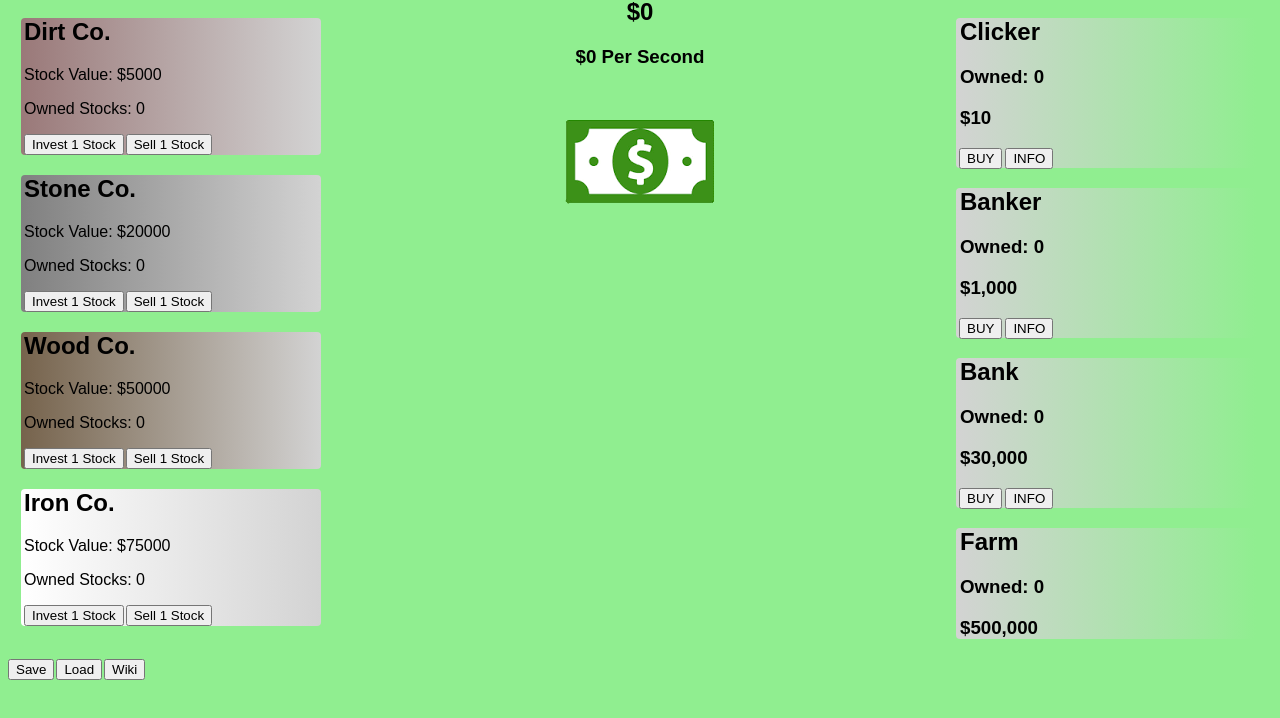
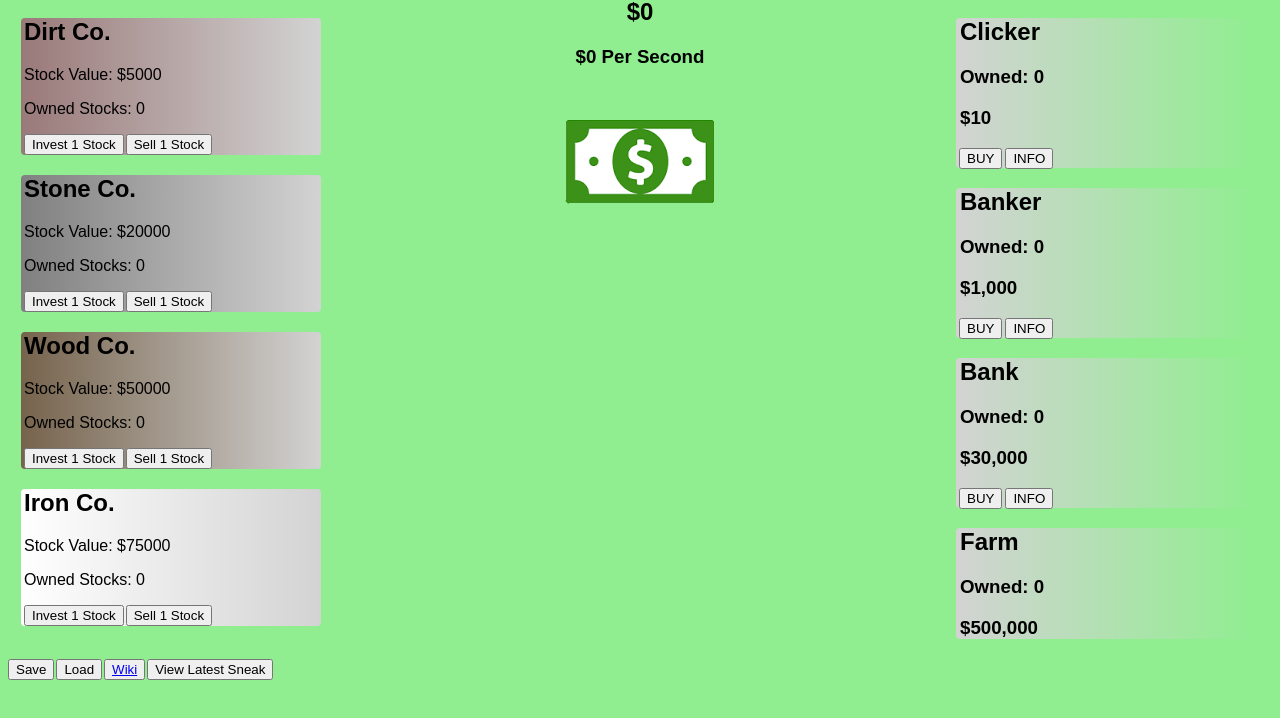
Before and after one commit to grabezany/grabezany.github.io, a plain HTML site: page Investing.html in a window 1280 px wide. Shown: the part 82-800 px from the top of the page. Drawn offline with Linux system fonts and the light colour scheme.

Commit message:
Update Investing.html

```diff
--- a/Investing.html
+++ b/Investing.html
@@ -9,6 +9,7 @@
 
 </head>
 <body bgcolor="darkgrey">
+
         <div class="Text">
             <h1>Insane Investing</h1>
             <h2 id="MoneyStored">$0</h2>
@@ -85,7 +86,22 @@
                 <button id="GoldInvest" style="margin-left: 3px">Invest 1 Stock <button id="GoldSell" style="margin-left: 2px">Sell 1 Stock</button></button>
             </div>
         </div>
-        <button id="Save" style="margin-top: 20px">Save<button style="margin-left: 2px" id="Load">Load<a href="https://github.com/grabezany/grabezany.github.io/wiki/"><button style="margin-left: 2px">Wiki</button></a></button></button>
+        <button id="Save" style="margin-top: 20px">
+            Save
+            <button style="margin-left: 2px" id="Load">
+                Load
+                <a href="https://github.com/grabezany/grabezany.github.io/wiki/" target="_blank">
+                    <button style="margin-left: 2px">
+                        Wiki
+                        <a href="https://watermelonkatana.com/forum/discussion/66b92b79f5dbb8c4e0245d82" target="_blank">
+                            <button style="margin-left: 2px">
+                            View Latest Sneak
+                            </button>
+                        </a>
+                    </button>
+                </a>
+            </button>
+        </button>
 
 
         <script src="https://cdn.jsdelivr.net/gh/nastyox/Rando.js@master/code/plain-javascript/2.0.0/rando-min.js"></script>
```
